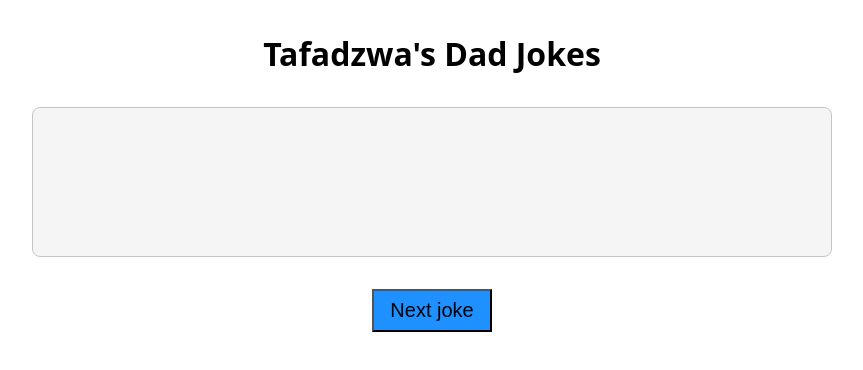
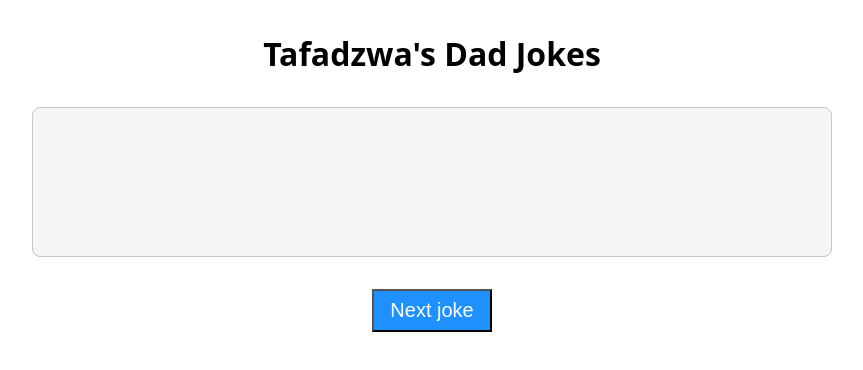
Before and after one commit to byVusi/tafadzwas_dad_jokes, a plain HTML site: page index.html in a window 1280 px wide. Shown: the whole page, without its empty margins (208-1071 px from the left). Drawn offline with Linux system fonts and the light colour scheme; no server answers.

Commit message:
Update index.html

```diff
--- a/index.html
+++ b/index.html
@@ -37,7 +37,7 @@
 				padding: 0.5rem 1rem;
 				font-size: 1.25rem;
 				background-color: #1e90ff;
-				color: #fffl
+				color: #fff;
 			}
 		</style>
 	</head>
```
